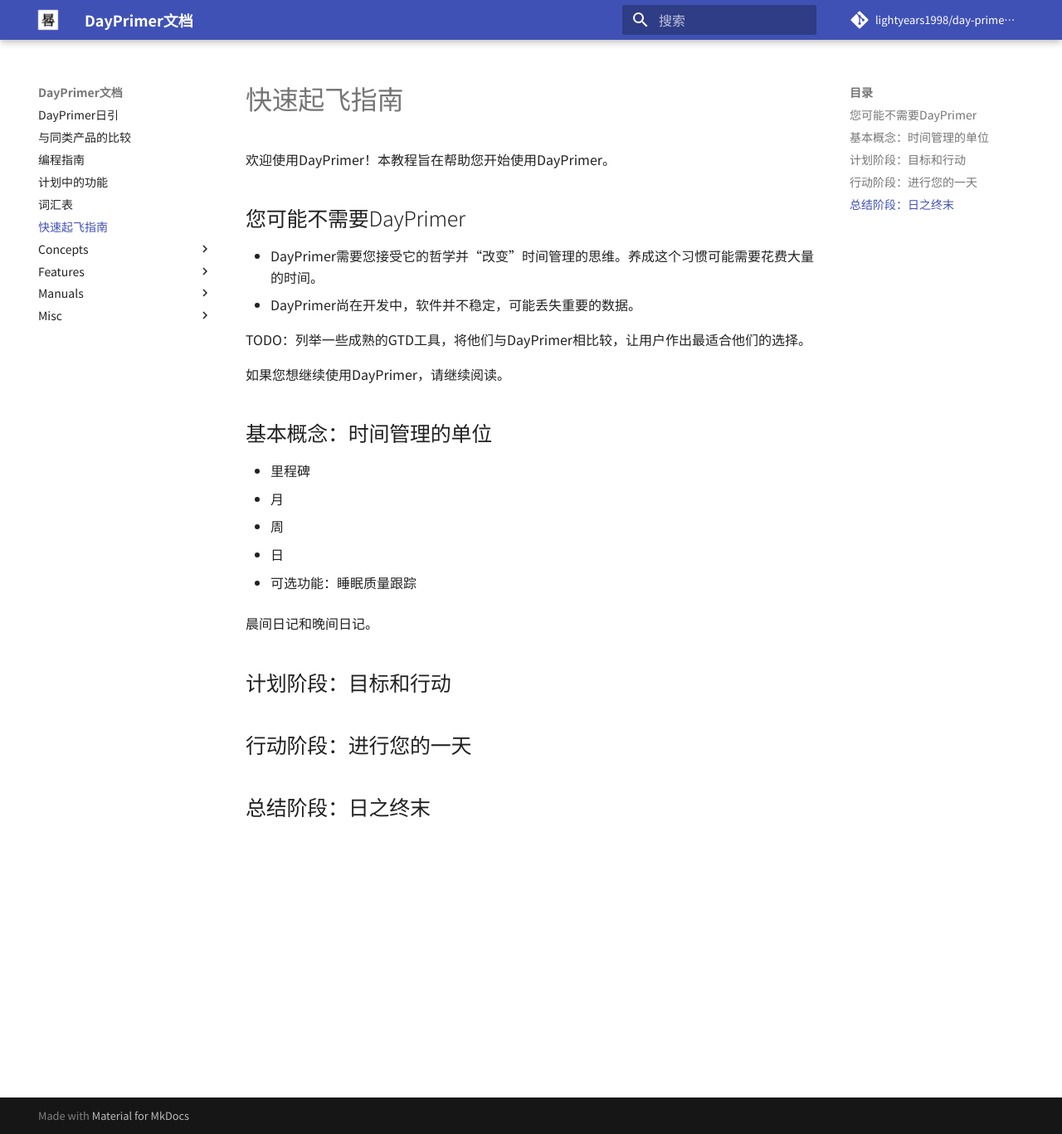
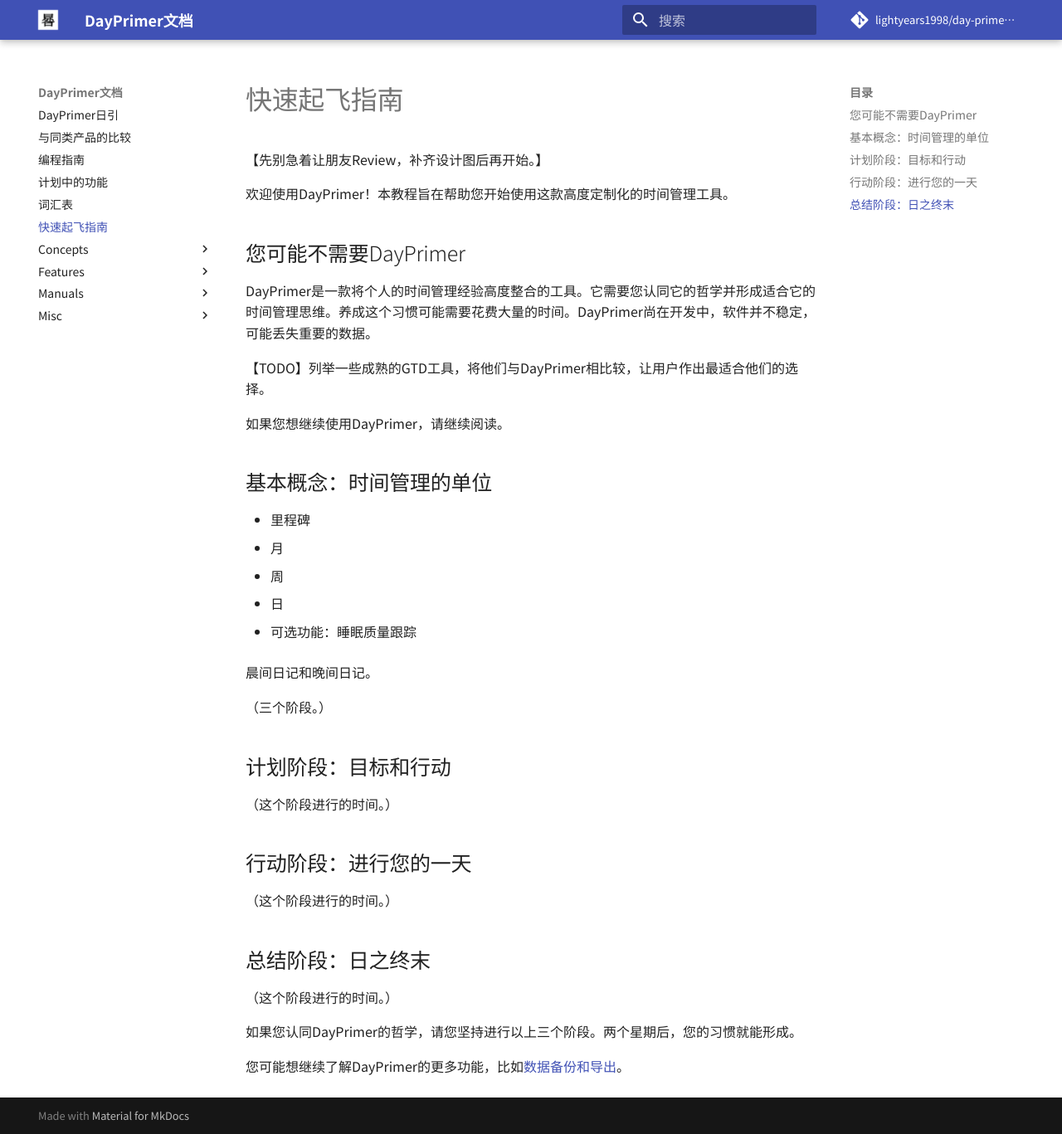
Before and after one commit to lightyears1998/day-primer-docs, an MkDocs documentation site: the page built from docs/tutorial.md, in a window 1280 px wide and 1367 px high. Shown: the whole window at 83% size. Built offline with MkDocs 1.6.1 and Material for MkDocs 9.7.7, drawn with Linux system fonts in a browser that asks for light colours; comment, search, counter and statistics services are not loaded.

Commit message:
编写用例

```diff
--- a/docs/tutorial.md
+++ b/docs/tutorial.md
@@ -1,13 +1,14 @@
 # 快速起飞指南
 
-欢迎使用DayPrimer！本教程旨在帮助您开始使用DayPrimer。
+【先别急着让朋友Review，补齐设计图后再开始。】
+
+欢迎使用DayPrimer！本教程旨在帮助您开始使用这款高度定制化的时间管理工具。
 
 ## 您可能不需要DayPrimer
 
-- DayPrimer需要您接受它的哲学并“改变”时间管理的思维。养成这个习惯可能需要花费大量的时间。
-- DayPrimer尚在开发中，软件并不稳定，可能丢失重要的数据。
+DayPrimer是一款将个人的时间管理经验高度整合的工具。它需要您认同它的哲学并形成适合它的时间管理思维。养成这个习惯可能需要花费大量的时间。DayPrimer尚在开发中，软件并不稳定，可能丢失重要的数据。
 
-TODO：列举一些成熟的GTD工具，将他们与DayPrimer相比较，让用户作出最适合他们的选择。
+【TODO】列举一些成熟的GTD工具，将他们与DayPrimer相比较，让用户作出最适合他们的选择。
 
 如果您想继续使用DayPrimer，请继续阅读。
 
@@ -22,8 +23,20 @@
 
 晨间日记和晚间日记。
 
+（三个阶段。）
+
 ## 计划阶段：目标和行动
+
+（这个阶段进行的时间。）
 
 ## 行动阶段：进行您的一天
 
+（这个阶段进行的时间。）
+
 ## 总结阶段：日之终末
+
+（这个阶段进行的时间。）
+
+如果您认同DayPrimer的哲学，请您坚持进行以上三个阶段。两个星期后，您的习惯就能形成。
+
+您可能想继续了解DayPrimer的更多功能，比如[数据备份和导出](features/export.md)。
```
